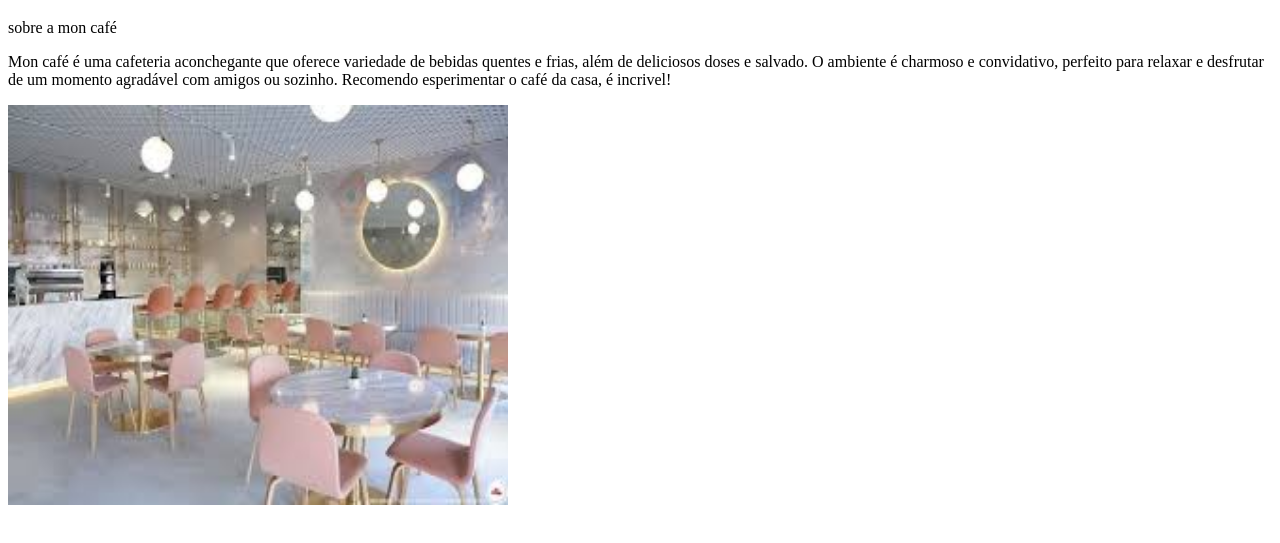
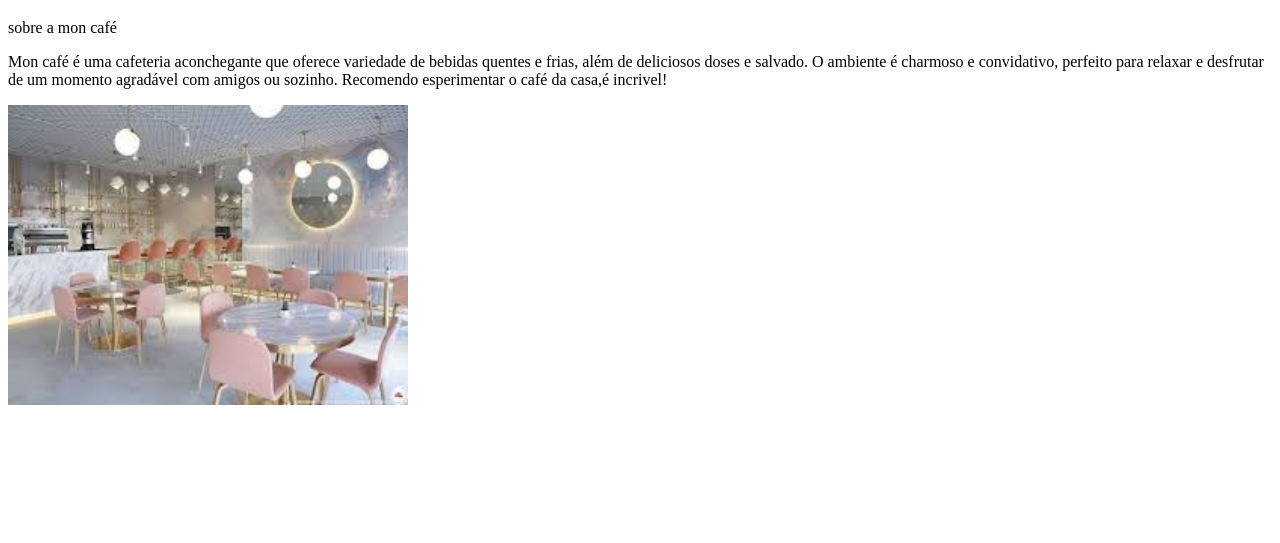
Before and after one commit to hemelyriberoaguiar/projeto, a plain HTML site: page index.html in a window 1280 px wide. Shown: the part 61-604 px from the top of the page. Drawn offline with Linux system fonts and the light colour scheme.

Commit message:
Add files via upload

```diff
--- a/index.html
+++ b/index.html
@@ -11,10 +11,10 @@
 <p>sobre a mon café</p>
 
 <p> Mon café é uma cafeteria aconchegante que oferece variedade de bebidas quentes e frias, além de deliciosos doses e salvado.
-    O ambiente é charmoso e convidativo, perfeito para relaxar e desfrutar de um momento agradável com amigos ou sozinho. Recomendo esperimentar o café da casa,
-é incrivel!</p>
+    O ambiente é charmoso e convidativo, perfeito para relaxar e desfrutar de um momento agradável com amigos ou sozinho.
+     Recomendo esperimentar o café da casa,é incrivel!</p>
 
-<img src="images.jpeg" alt="cafeteria com cadeiras rosas" width="500"height="400"
+<img src="images.jpeg" alt="cafeteria com cadeiras rosas" width="400"height='300'
 
 
 
```
